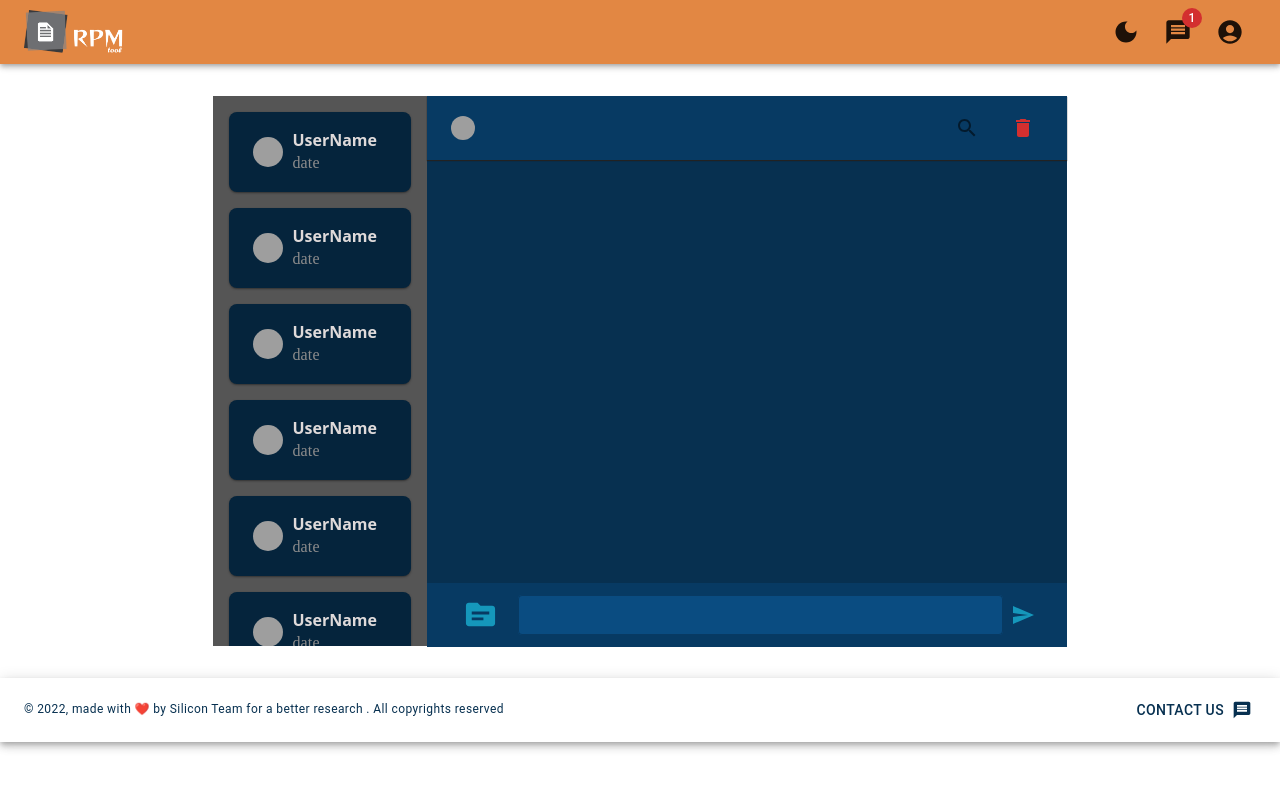
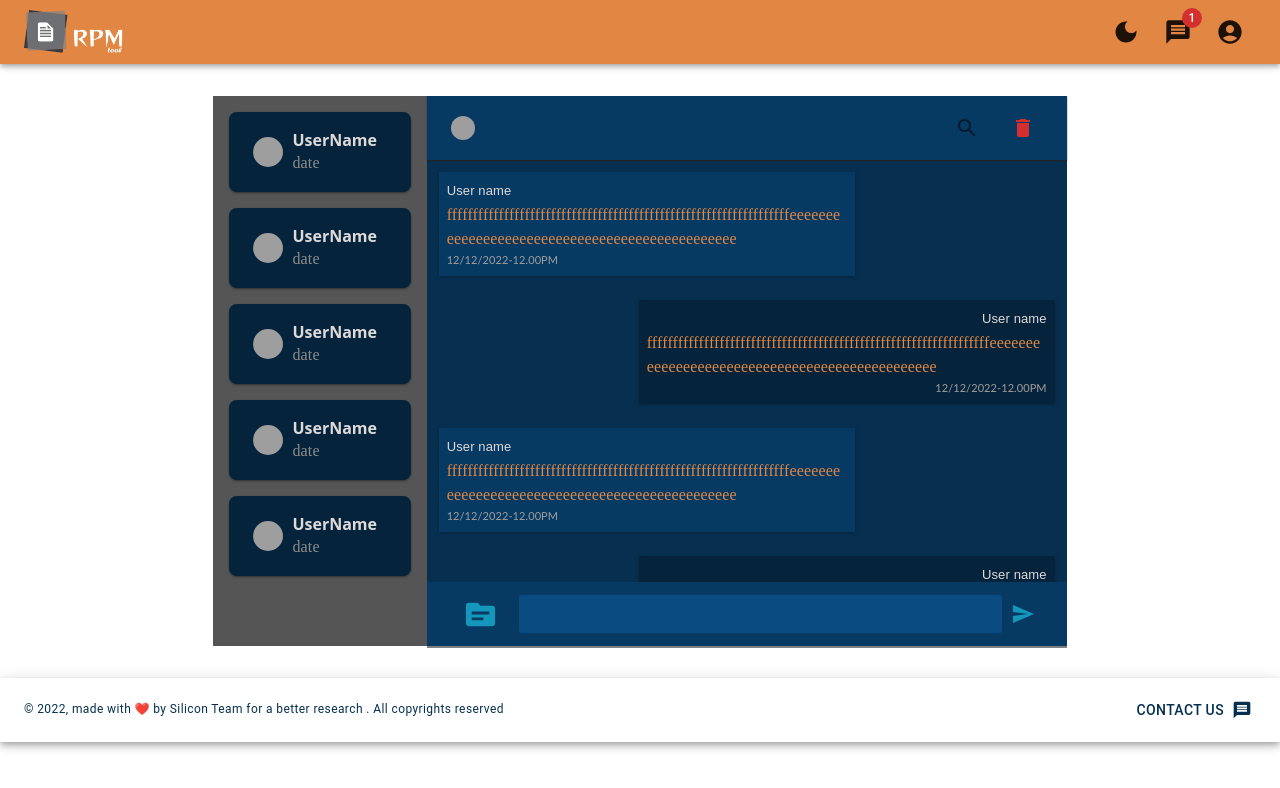
Before and after one commit to Arivaran-T/RPMT, a React (Create React App) app in the folder FrontEnd/rpmt/: page /chat in a window 1280 px wide. Shown: the top 788 px of the page. Built offline with nearby package versions, Linux system fonts and the light colour scheme; grey boxes are pictures that could not be loaded.

Commit message:
chat ui fully finished

```diff
--- a/FrontEnd/rpmt/src/Pages/Chat/Std-Chat/Chat.js
+++ b/FrontEnd/rpmt/src/Pages/Chat/Std-Chat/Chat.js
@@ -9,8 +9,9 @@ function Chat(props) {
   return (
     <>
       <Header mode={props.mode} handler={props.handler} />
-      <Box my={4}>
+      <Paper elevation={2} square>
         <Grid
+          py={4}
           container
           direction="row"
           justifyContent="center"
@@ -18,9 +19,16 @@ function Chat(props) {
           spacing={0}
         >
           <Grid item xs={1} sm={1} lg={2}></Grid>
-          <Grid  sx={{
-                backgroundColor:"#555"
-              }} item display={{ xs: "none", sm: "block" }} xs={0} sm={3} lg={2}>
+          <Grid
+            sx={{
+              backgroundColor: "#555",
+            }}
+            item
+            display={{ xs: "none", sm: "block" }}
+            xs={0}
+            sm={3}
+            lg={2}
+          >
             <Box
               sx={{
                 height: 550,
@@ -36,18 +44,13 @@ function Chat(props) {
               <SideBar />
               <SideBar />
               <SideBar />
-              <SideBar />
-              <SideBar />
-              <SideBar />
-              <SideBar />
-              <SideBar />
+
             </Box>
           </Grid>
           <Grid item xs={10} sm={7} lg={6}>
             <Box
               sx={{
                 height: 550,
-                backgroundColor: "#073050",
               }}
             >
               <ChatBox />
@@ -55,7 +58,7 @@ function Chat(props) {
           </Grid>
           <Grid item xs={1} sm={1} lg={2}></Grid>
         </Grid>
-      </Box>
+      </Paper>
     </>
   );
 }
--- a/FrontEnd/rpmt/src/Pages/Chat/Std-Chat/ChatBox.js
+++ b/FrontEnd/rpmt/src/Pages/Chat/Std-Chat/ChatBox.js
@@ -1,3 +1,4 @@
+//mui
 import {
   Toolbar,
   Avatar,
@@ -15,7 +16,8 @@ import SendIcon from "@mui/icons-material/Send";
 
 //react
 import { useState } from "react";
-import { borderRadius } from "@mui/system";
+import RightMessage from "./RightMessage";
+import LeftMessage from "./LeftMessage";
 
 function ChatBox() {
   const [isOpen, setOpen] = useState(false);
@@ -69,14 +71,29 @@ function ChatBox() {
   return (
     <>
       <TopBar />
-      {/* <Box height={500} sx={{ backgroundColor: "red" }} p={0} m={0}> */}
-      <Grid sx={{ height: "88.5%" }} container direction="column">
-        <Box sx={{ flexGrow: 1 }}>
-          <Grid item xs={11}></Grid>
+      <Box
+        sx={{ height: "76.8%", backgroundColor: "#073050", overflow: "auto" }}
+      >
+        <RightMessage />
+        <LeftMessage />
+        <RightMessage />
+        <LeftMessage />
+        <RightMessage />
+        <LeftMessage />
+        <RightMessage />
+        <LeftMessage />
       </Box>
+      <Box sx={{ height: "12%", backgroundColor: "grey" }}>
+        <Bottom />
+      </Box>
+    </>
+  );
+}
 
-        <Grid item xs={1}>
-          <Toolbar p={0}
+const Bottom = () => {
+  return (
+    <Toolbar
+      p={0}
       sx={{
         backgroundColor: "#073A63",
       }}
@@ -93,15 +110,11 @@ function ChatBox() {
         margin="none"
         sx={{ backgroundColor: "#0A4C81", borderRadius: 1 }}
       ></TextField>
-            <IconButton size="medium" >
-              <SendIcon size="large" color="info"/>
+      <IconButton size="medium">
+        <SendIcon size="large" color="info" />
       </IconButton>
     </Toolbar>
-        </Grid>
-      </Grid>
-      {/* </Box> */}
-    </>
   );
-}
+};
 
 export default ChatBox;
--- /dev/null
+++ b/FrontEnd/rpmt/src/Pages/Chat/Std-Chat/LeftMessage.js
@@ -0,0 +1,53 @@
+//mui
+import { Typography } from "@mui/material";
+import { makeStyles } from "@mui/styles";
+import { Box } from "@mui/system";
+
+const useStyle = makeStyles({
+  message: {
+    fontFamily: "Amaranth",
+    color: "#E28743",
+    fontSize: "16px",
+    textAlign: "left",
+  },
+  date: {
+    fontFamily: "Calibri",
+    color: "#A19F9E",
+    fontSize: "11px",
+  },
+  author: {
+    fontFamily: "Arial",
+    color: "#DFDADA",
+    fontSize: "13px",
+  },
+});
+
+function LeftMessage() {
+  const classes = useStyle();
+  return (
+    <Box
+      maxWidth={400}
+      m={1.5}
+      sx={{
+        direction: "rtl",
+        boxShadow: "0px 1px 3px 0px #05243C",
+        float: "right",
+        backgroundColor: "#05243C",
+        borderRadius: "0 2 2 3",
+      }}
+      p={1}
+    >
+      <Typography className={classes.author} variant="subtitle1">
+        User name
+      </Typography>
+      <Typography className={classes.message} sx={{ wordBreak: "break-all" }}>
+        ffffffffffffffffffffffffffffffffffffffffffffffffffffffffffffffffffeeeeeeeeeeeeeeeeeeeeeeeeeeeeeeeeeeeeeeeeeeeeeee
+      </Typography>
+      <Typography className={classes.date} variant="subtitle2">
+        12/12/2022-12.00PM
+      </Typography>
+    </Box>
+  );
+}
+
+export default LeftMessage;
--- /dev/null
+++ b/FrontEnd/rpmt/src/Pages/Chat/Std-Chat/RightMessage.js
@@ -0,0 +1,52 @@
+//mui
+import { Typography } from "@mui/material";
+import { makeStyles } from "@mui/styles";
+import { Box } from "@mui/system";
+
+const useStyle = makeStyles({
+  message: {
+    fontFamily: "Amaranth",
+    color: "#E28743",
+    fontSize: "16px",
+  },
+  date: {
+    fontFamily: "Calibri",
+    color: "#A19F9E",
+    fontSize: "11px",
+  },
+  author: {
+    fontFamily: "Arial",
+    color: "#DFDADA",
+    fontSize: "13px",
+  },
+});
+
+function RightMessage() {
+  const classes = useStyle();
+  return (
+    <Box
+      maxWidth={400}
+      m={1.5}
+      sx={{
+          direction:"ltr",
+        boxShadow: "0px 1px 3px 0px #05243C",
+        float: "left",
+        backgroundColor: "#073A63",
+        borderRadius: "0 2 2 3",
+      }}
+      p={1}
+    >
+      <Typography className={classes.author} variant="subtitle1">
+        User name
+      </Typography>
+      <Typography className={classes.message} sx={{ wordBreak: "break-all" }}>
+        ffffffffffffffffffffffffffffffffffffffffffffffffffffffffffffffffffeeeeeeeeeeeeeeeeeeeeeeeeeeeeeeeeeeeeeeeeeeeeeee
+      </Typography>
+      <Typography className={classes.date} variant="subtitle2">
+        12/12/2022-12.00PM
+      </Typography>
+    </Box>
+  );
+}
+
+export default RightMessage;
```
Lines whose indentation alone changed are shown as unchanged.
